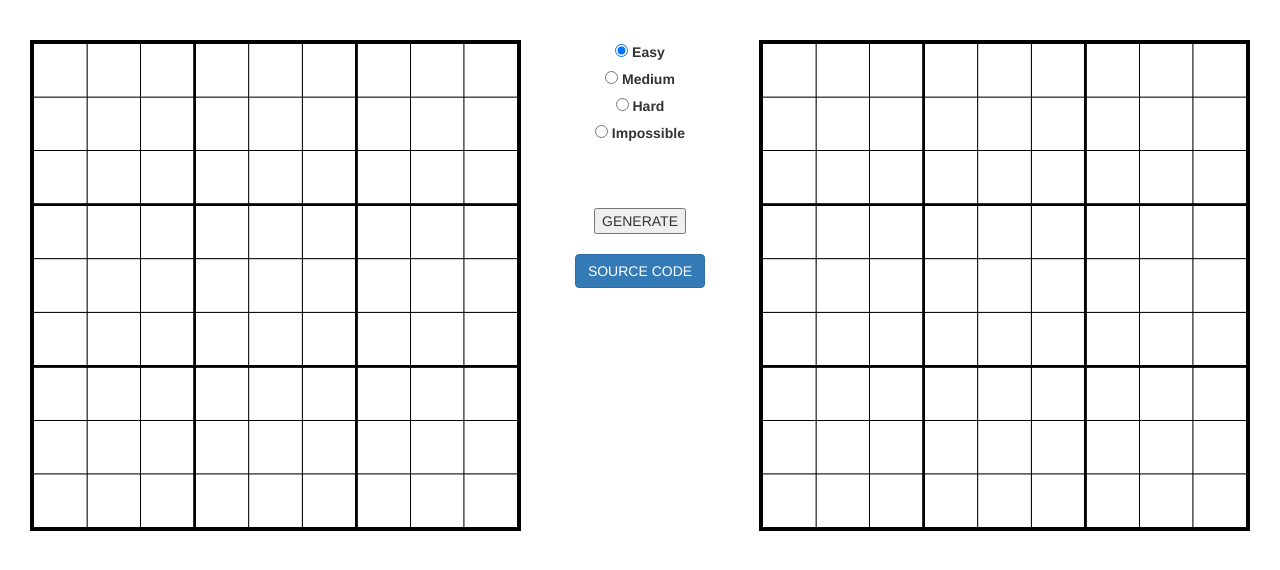
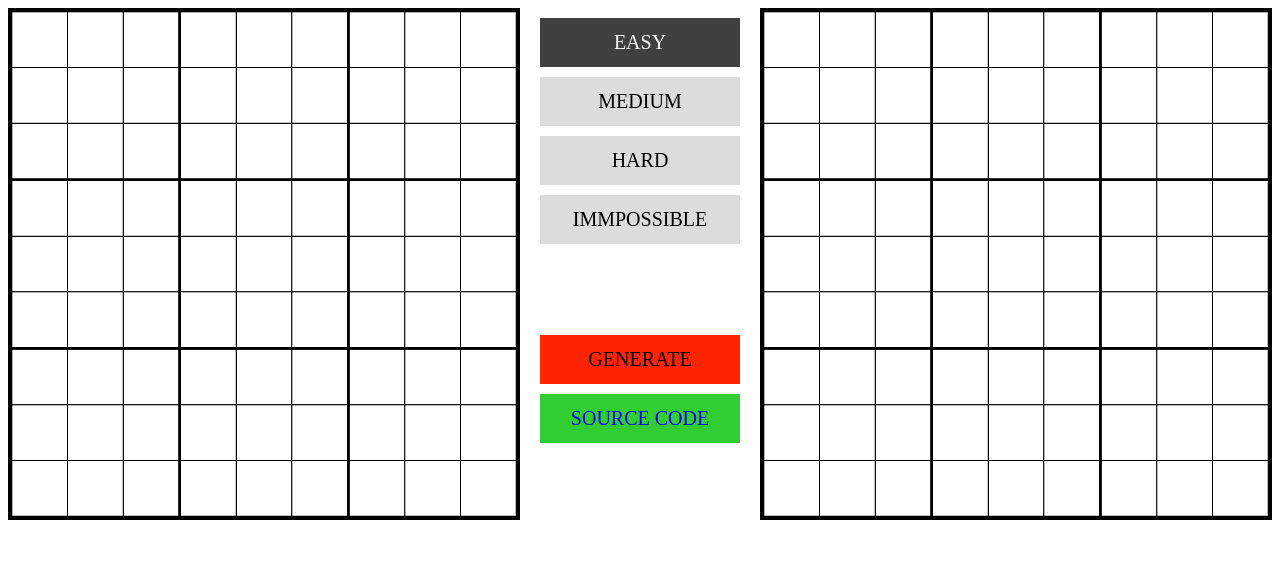
Before and after one commit to lukaszszymankiewicz/pydoku_cute, a Flask app: page / in a window 1280 px wide. Shown: the top 570 px of the page. Run offline with Flask 2, Linux system fonts and the light colour scheme; some libraries are stand-ins or nearby versions.

Commit message:
styling!

```diff
--- a/app/static/index.css
+++ b/app/static/index.css
@@ -1,82 +1,71 @@
-.difficult div {
-  clear: both;
-  overflow: hidden;
+a {
+  display: inline-block;
+  text-decoration: none;
 }
 
-.difficult label {
-  width: 80%;
-  border-radius: 3px;
-  border: 1px solid #D1D3D4;
-  font-weight: normal;
+.row {
+  display: flex;
 }
 
-.difficult input[type="radio"]:empty,
-.difficult input[type="checkbox"]:empty {
-  display: none;
+.button {
+  margin-top: 50px;
 }
 
-.difficult input[type="radio"]:empty ~ label,
-.difficult input[type="checkbox"]:empty ~ label {
-  position: relative;
-  line-height: 2.5em;
-  text-indent: 3.25em;
-  cursor: pointer;
-  -webkit-user-select: none;
-     -moz-user-select: none;
-      -ms-user-select: none;
-          user-select: none;
+.options {
+  text-align: center;
+  width: 19vw;
+  display: grid;
 }
 
-.difficult input[type="radio"]:empty ~ label:before,
-.difficult input[type="checkbox"]:empty ~ label:before {
-  position: absolute;
-  display: block;
-  top: 0;
-  bottom: 0;
-  left: 0;
-  content: '';
-  width: 2.5em;
-  background: #D1D3D4;
-  border-radius: 3px 0 0 3px;
+.sudoku_container {
+  display: inline-block;
+  text-align: center;
 }
 
-.difficult input[type="radio"]:hover:not(:checked) ~ label,
-.difficult input[type="checkbox"]:hover:not(:checked) ~ label {
-  color: #888;
+#unsolved_sudoku {
+  width: 40vw;
 }
 
-.difficult input[type="radio"]:hover:not(:checked) ~ label:before,
-.difficult input[type="checkbox"]:hover:not(:checked) ~ label:before {
-  content: '\2714';
-  text-indent: .12em;
-  color: #C2C2C2;
+#solved_sudoku {
+  width: 40vw;
 }
 
-.difficult input[type="radio"]:checked ~ label,
-.difficult input[type="checkbox"]:checked ~ label {
-  color: #777;
+.difficult_options_container  {
 }
 
-.difficult input[type="radio"]:checked ~ label:before,
-.difficult input[type="checkbox"]:checked ~ label:before {
-  content: '\2714';
-  text-indent: .12em;
-  color: #333;
-  background-color: #ccc;
+.other_buttons {
+  align-self: middle;
 }
 
-.difficult input[type="radio"]:focus ~ label:before,
-.difficult input[type="checkbox"]:focus ~ label:before {
-  box-shadow: 0 0 0 3px #999;
+label {
+  margin: 10px 20px 10px 20px;
+  display: block;
 }
 
-.difficult-checked input[type="radio"]:checked ~ label:before,
-.difficult-checked input[type="checkbox"]:checked ~ label:before {
-  color: #fff;
-  background-color: #5cb85c;
+label span {
+  font-size: 20px;
+  padding: 13px 0px;
+  display: block;
 }
 
-.btn-primary {
-  width: 80%;
-  align-items: center;
+label input {
+  position: absolute;
+  top: -20px;
 }
+
+input:checked + span {
+  background-color: #404040;
+  color: #F7F7F7;
+}
+
+.difficult_button {
+  background-color: #DCDCDC;
+}
+
+.generate_button {
+  background-color: #FF2400;
+}
+
+.source_code_button {
+  background-color: #32CD32;
+}
--- a/app/templates/index.html
+++ b/app/templates/index.html
@@ -1,5 +1,4 @@
-{% extends 'bootstrap/base.html' %}
-
+<!doctype html>
 <head>
 {% block stylesheets %}
   <link rel="stylesheet" type="text/css" href="{{ url_for('static', filename='index.css') }}"/>
@@ -18,63 +17,73 @@
 
 </head>
 
+<body onload="initialize()">
+
 {% block content %}
-  <body onload="initialize()">
-  <body>
-  <br><br>
-  <div class="container-fluid no-padding">
-  <div class="row-lg-10 row-md-10">
 
-    <div class="col-lg-5 col-md-5 text-center">
-      <img class="img-responsive" id="solved_sudoku" src=""></img>
+  <div class="row">
+    <div class="sudoku_container">
+      <img id="solved_sudoku" src=""></img>
     </div>
 
-    <div class="col-lg-2 col-md-2 text-center">
+    <div class="options">
+      <div class="difficult_options_container">
+        <form>
 
-    <form>
-      <div class="difficult">
+        <label class="difficult_button">
+          <input type="radio" id="easy" name="difficult" checked>
+            <span>
+              EASY
+            </span>
+        </label>
 
-        <div class="difficult-checked">
-          <input type="radio" id="easy" name="difficult" value="easy" checked>
-          <label for="easy">Easy</label>
-        </div>
+        <label class="difficult_button">
+          <input type="radio" id="medium" name="difficult">
+            <span>
+              MEDIUM
+            </span>
+        </label>
 
-        <div class="difficult-checked">
-          <input type="radio" id="medium" name="difficult" value="medium">
-          <label for="medium">Medium</label>
-        </div>
+        <label class="difficult_button">
+          <input type="radio" id="hard" name="difficult">
+            <span>
+              HARD
+            </span>
+        </label>
 
-        <div class="difficult-checked">
-          <input type="radio" id="hard" name="difficult" value="hard">
-          <label for="hard">Hard</label>
-        </div>
-
-        <div class="difficult-checked">
-          <input type="radio" id="impossible" name="difficult" value="impossible">
-          <label for="impossible">Impossible</label>
-        </div>
+        <label class="difficult_button">
+          <input type="radio" id="immpossible" name="difficult">
+            <span>
+              IMMPOSSIBLE
+            </span>
+        </label>
 
         </form>
+      </div>
+
+      <div class="other_buttons">
+        <label class="generate_button">
+          <span>
+            <input type="radio" id="generation_button">
+              GENERATE
+          </span>
+        </label>
+
+        <label class="source_code_button">
+          <span>
+            <input type="radio" id="generation_button">
+              <a href="https://github.com/lukaszszymankiewicz/pydoku_cute" target="_blank">
+                SOURCE CODE
+              </a>
+          </span>
+        </label>
 
       </div>
-
-      <br><br><br>
-
-      <input type = "button" id = "generation_button" value = "GENERATE">
-
-    <br><br>
-    <a href="https://github.com/lukaszszymankiewicz/pydoku_cute" target="_blank">
-      <button class="btn btn-primary">
-      SOURCE CODE
-      </button>
-    </a>
     </div>
 
-    <div class="col-lg-5 col-md-5 text-center">
-      <img class="img-responsive" id="unsolved_sudoku" src=""></img>
+    <div class="sudoku_container">
+      <img id="unsolved_sudoku" src=""></img>
     </div>
-
-  </div>
-  </div>
+</div>
 
 {% endblock %}
```
